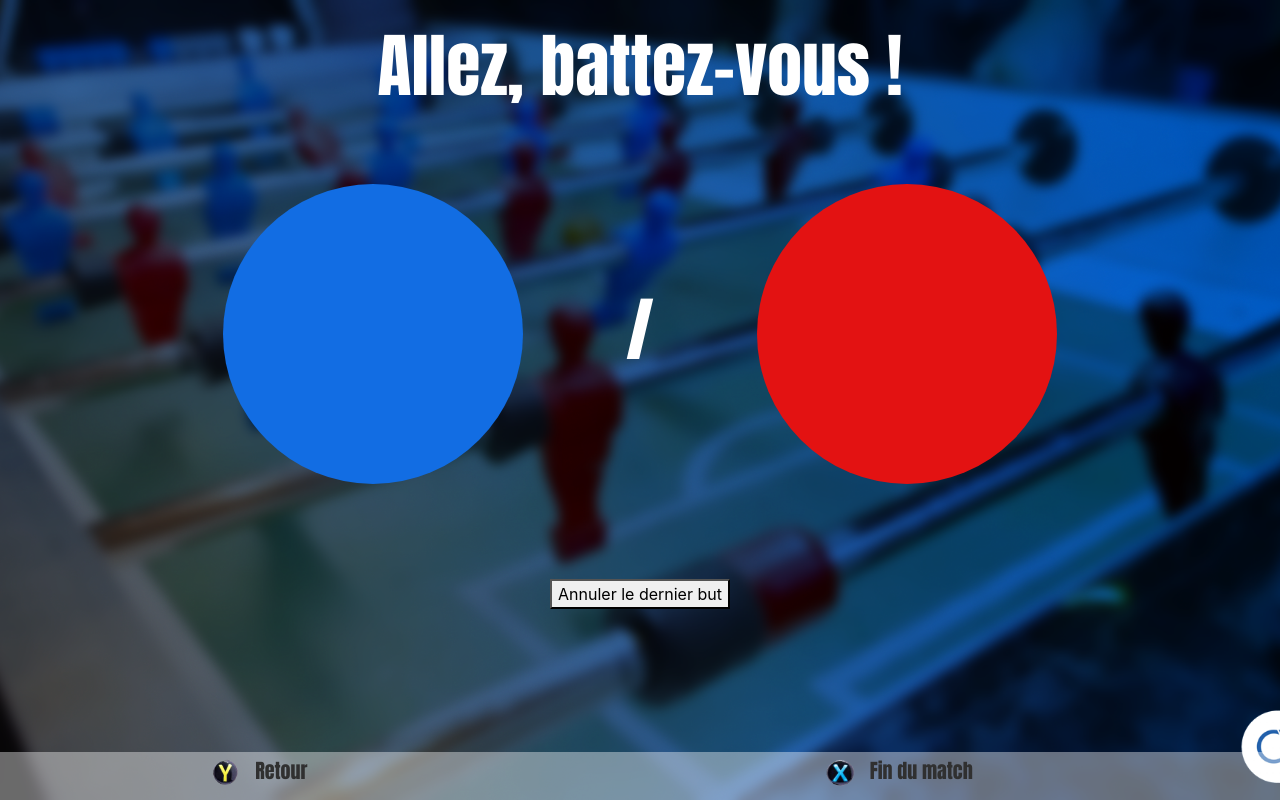
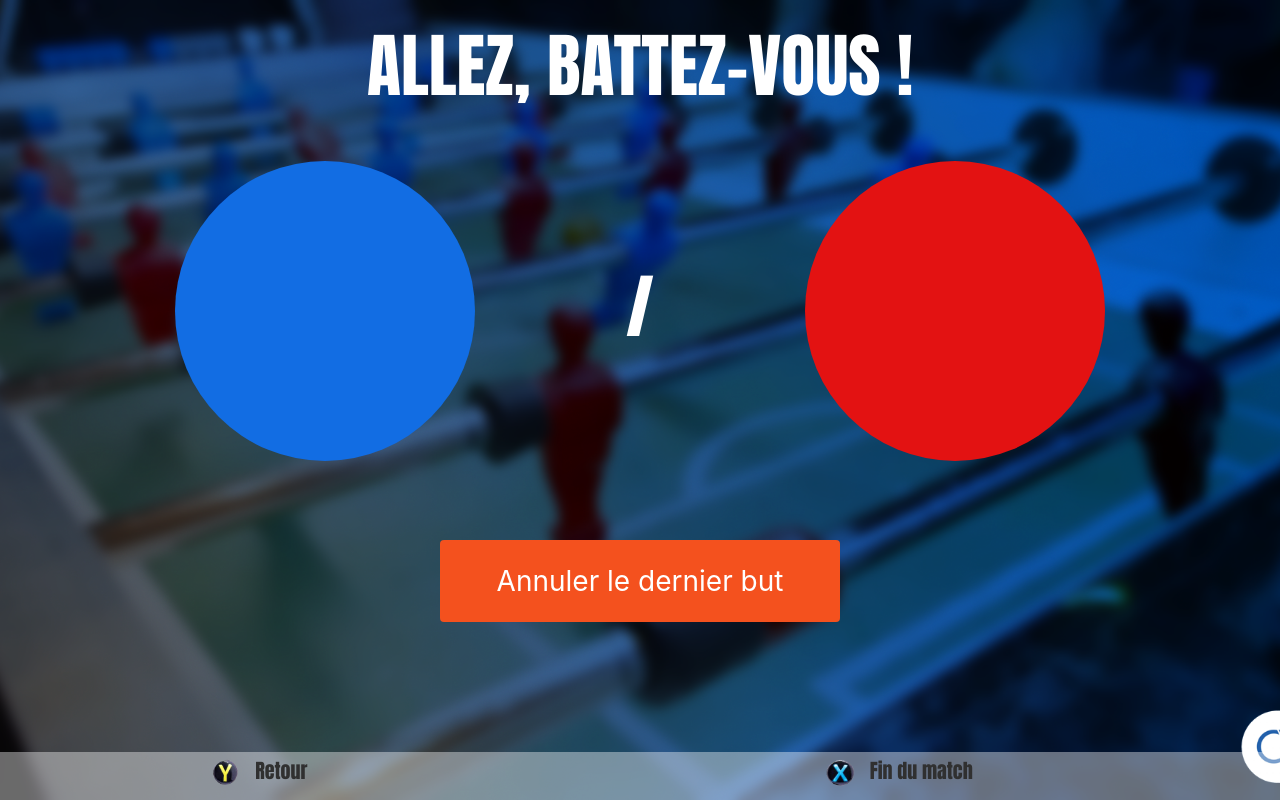
Before and after one commit to atournillon/BabyFootConnecte, a Flask app: page /livematch in a window 1280 px wide. Run offline with Flask 2, Linux system fonts and the light colour scheme; some libraries are stand-ins or nearby versions.

Commit message:
Modification Apparences bouton

```diff
--- a/static/css/styles.css
+++ b/static/css/styles.css
@@ -74,9 +74,9 @@ body {
 /* CODE DE TQS A AMELIORER */
 
 #table_base {
- width:90%;
+ width:100%;
  margin:auto;
- margin:5%;
+ margin-top:3%;
 
 }
 
@@ -95,6 +95,7 @@ tr {
 	 font-size:70px;
 	 color:white;
 	 font-family: Impact, Charcoal, sans-serif;
+	 text-transform: uppercase;
 	 text-align:center;
  }
 
@@ -172,3 +173,92 @@ a:hover {
 	font-family: Helvetica;
 	text-align:center;
 }
+
+
+/* Création du bouton annuler*/
+.button_annuler {
+  display: inline-block;
+  border-radius: 4px;
+  background-color: #f4511e;
+  border: none;
+  color: #FFFFFF;
+  text-align: center;
+  font-size: 28px;
+  padding: 20px;
+  width: 400px;
+  transition: all 0.5s;
+  cursor: pointer;
+  margin: 5px;
+}
+
+.button_annuler span {
+  cursor: pointer;
+  display: inline-block;
+  position: relative;
+  transition: 0.5s;
+}
+
+.button_annuler span:after {
+  content: '\00D7';
+  position: absolute;
+  opacity: 0;
+  top: 0;
+  right: -20px;
+  transition: 0.5s;
+}
+
+.button_annuler:hover span {
+  padding-right: 25px;
+}
+
+.button_annuler:hover span:after {
+  opacity: 1;
+  right: 0;
+}
+
+
+/* Création du bouton suivant*/
+.button_suivant {
+  display: inline-block;
+  border-radius: 4px;
+  background-color: #4ED35E;
+  border: none;
+  color: #FFFFFF;
+  text-align: center;
+  font-size: 28px;
+  padding: 20px;
+  width: 300px;
+  transition: all 0.5s;
+  cursor: pointer;
+  margin: 5px;
+  opacity:0.5;
+}
+
+.button_suivant:hover {
+  opacity:1;
+}
+
+.button_suivant span {
+  cursor: pointer;
+  display: inline-block;
+  position: relative;
+  transition: 0.5s;
+}
+
+.button_suivant span:after {
+  content: '\00BB';
+  position: absolute;
+  opacity: 0;
+  top: 0;
+  right: -20px;
+  transition: 0.5s;
+}
+
+.button_suivant:hover span {
+  padding-right: 25px;
+}
+
+.button_suivant:hover span:after {
+  opacity: 1;
+  right: 0;
+}
```
